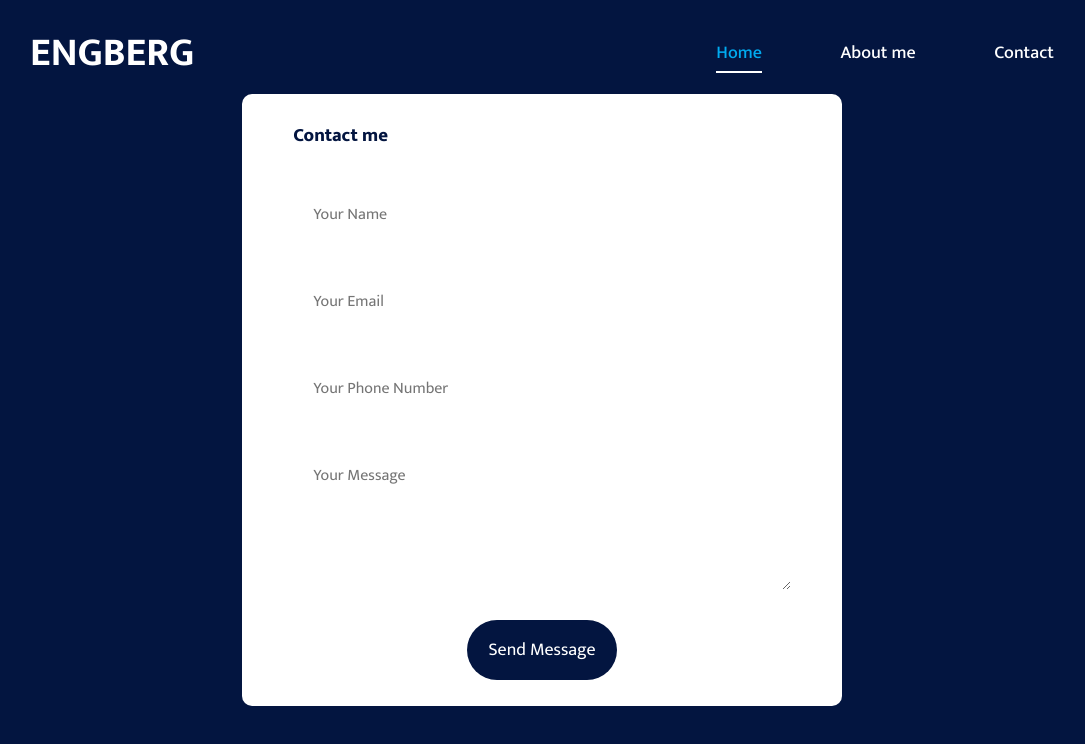
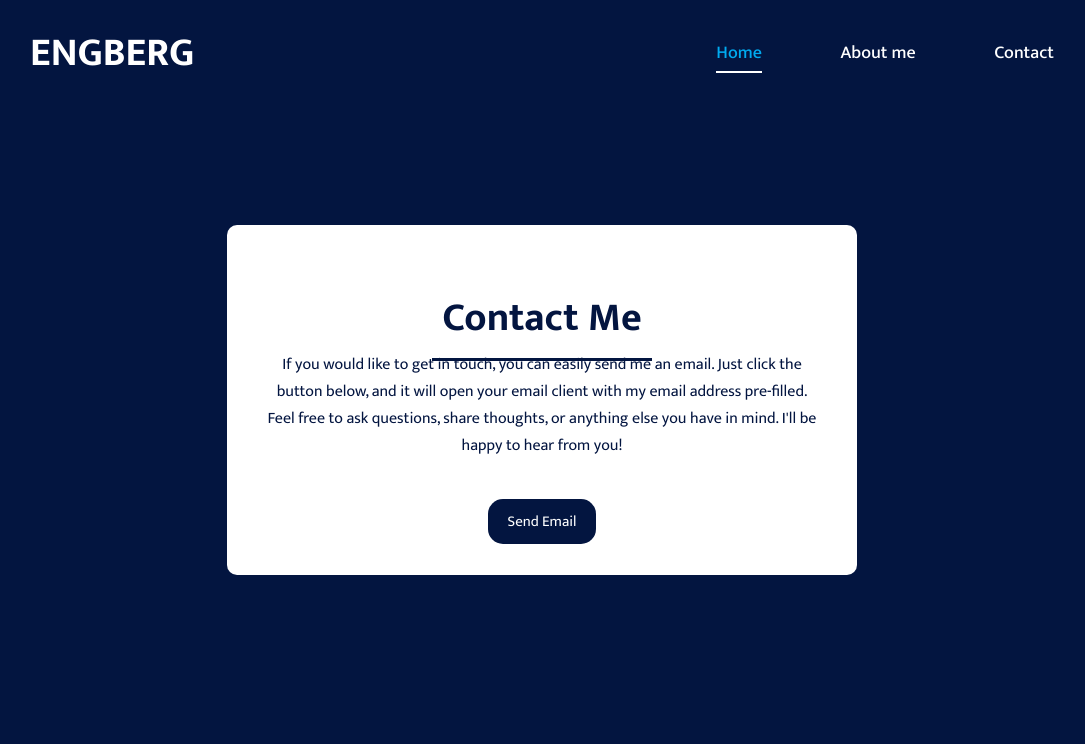
Before and after one commit to enkann/hemsida, a plain HTML site: page contact.html in a window 1280 px wide. Shown: the whole page, without its empty margins (98-1183 px from the left). Drawn offline with nearby package versions, Linux system fonts and the light colour scheme.

Commit message:
Add files via upload

```diff
--- a/contact.html
+++ b/contact.html
@@ -22,30 +22,19 @@
     </header>
 
     <section class="contact">
-        <form onsubmit="sendEmail(); reset(); return false;">
-            <h3>Contact me</h3>
-            <input type="text" id="name" placeholder="Your Name" required>
-            <input type="email" id="email" placeholder="Your Email" required>
-            <input type="text" id="phone" placeholder="Your Phone Number" required>
-            <textarea id="message" rows="4" placeholder="Your Message"></textarea>
-            <button type="sumbit">Send Message</button>
-        </form>
+        <div class="contact-box">
+        <h2>Contact Me</h2>
+        <p>If you would like to get in touch, you can easily send me an email.
+            Just click the button below, and it will open your email client with my email address pre-filled.
+            Feel free to ask questions, share thoughts, or anything else you have in mind. I'll be happy to hear from you!</p>
+        <button onclick="openEmailClient()">Send Email</button>
+    </div>
+        <script>
+            function openEmailClient() {
+                window.location.href = "mailto:hello.alexanderengberg@gmail.com";
+            }
+        </script>
     </section>
 
-<script src="https://smtpjs.com/v3/smtp.js"></script>
-<script>
-    function sendEmail(){
-        Email.send({
-    Host : "smtp.gmail.com",
-    Username : "Ekorreengberg@gmail.com",
-    Password : "fbE\S]G2Np6MgX{Kf*tlJXEwZ",
-    To : 'YTenkzh@gmail.com',
-    From : document.getElementById("email").value,
-    Subject : "New Contact From Enquiry",
-    Body : "And this is the body"
-}).then(
-  message => alert(message)
-);
-    }
-</script>
+
 </body>
--- a/style.css
+++ b/style.css
@@ -182,45 +182,64 @@
     display: flex;
     align-items: center;
     justify-content: center;
+    padding: 50px;
+    box-sizing: border-box;
 }
 
-form {
-    background: #fff;
+.contact-box {
+    background: white;
+    border-radius: 10px;
+    padding: 40px;
+    text-align: center;
     display: flex;
     flex-direction: column;
-    padding: 2vw 4vw;
-    width: 90%;
-    max-width: 600px;
-    border-radius: 10px;
+    align-items: center;
+    justify-content: space-between;
+    height: 50%;
 }
 
-form h3 {
-    color:#031540;
-    font-weight: 800;
+.contact h2 {
+    color: #031540;
+    margin-bottom: 0;
+    margin-top: 20px;
+    font-size: 40px;
+    position: relative;
+}
+
+.contact h2::after {
+    content: "";
+    display: block;
+    width: 220px;
+    height: 3px;
+    background: #031540;
+    position: absolute;
+    bottom: -10px;
+    left: 50%;
+    transform: translateX(-50%);
+}
+
+.contact p {
+    color: #031540;
+    max-width: 550px;
     margin-bottom: 20px;
 }
 
-form input, form textarea {
-    border: 0;
-    margin: 10px 0;
-    padding: 20px;
-    outline: none;
-    background: #fff;
-    font-size: 16px;
+.contact button {
+    background: #031540;
+    color: white;
+    border: none;
+    border-radius: 15px;
+    padding: 10px 20px;
+    font-size: 15px;
+    cursor: pointer;
+    transition: background 0.3s ease;
+    margin-top: 20px;
 }
 
-form button {
-    padding: 15px;
-    background: #031540;
-    color: #fff;
-    font-size: 18px;
-    border: 0;
-    outline: none;
-    cursor: pointer;
-    width: 150px;
-    margin: 20px auto 0;
-    border-radius: 30px;
+.contact button:hover {
+    background: #072567;
 }
+
 
 .about {
     width: 100%;
@@ -233,6 +252,10 @@ form button {
 
 .about-text {
     width: 550px;
+    padding: 20px;
+    border: 2px solid white; /* Lägg till en vit ram */
+    border-radius: 8px; /* Rundande kanter */
+    text-align: center;
 }
 
 .main {
@@ -249,6 +272,7 @@ form button {
     font-size: 50px;
     text-transform: capitalize;
     margin-bottom: 20px;
+    margin-top: 20px; /* Centrera texten */
 }
 
 .about-text h5 {
```
